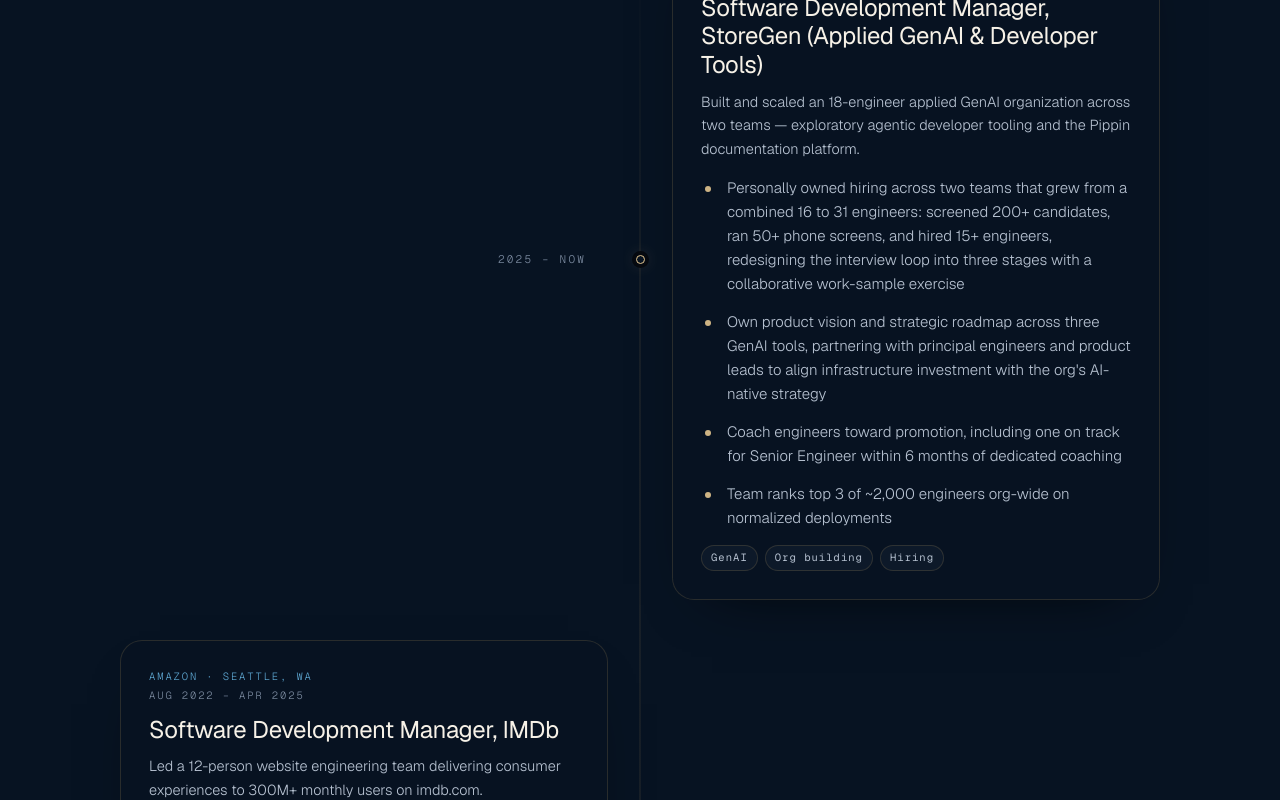
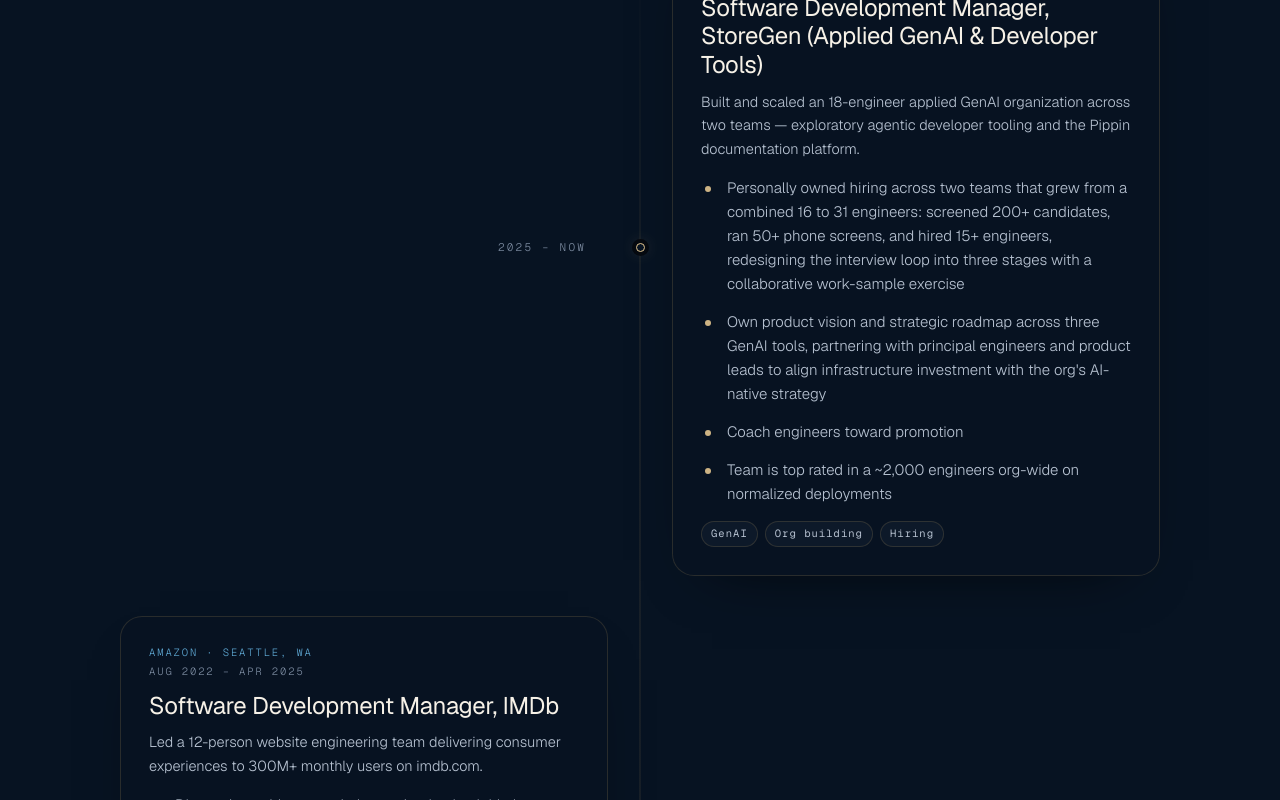
Before and after one commit to cathkwok/portfolio, a Next.js app: page /portfolio/ in a window 1280 px wide. Shown: the part 1849-2649 px from the top of the page. Built offline with nearby package versions, Linux system fonts and the light colour scheme.

Commit message:
Update resume.ts

```diff
--- a/src/data/resume.ts
+++ b/src/data/resume.ts
@@ -235,8 +235,8 @@
     "highlights": [
       "Personally owned hiring across two teams that grew from a combined 16 to 31 engineers: screened 200+ candidates, ran 50+ phone screens, and hired 15+ engineers, redesigning the interview loop into three stages with a collaborative work-sample exercise",
       "Own product vision and strategic roadmap across three GenAI tools, partnering with principal engineers and product leads to align infrastructure investment with the org's AI-native strategy",
-      "Coach engineers toward promotion, including one on track for Senior Engineer within 6 months of dedicated coaching",
-      "Team ranks top 3 of ~2,000 engineers org-wide on normalized deployments"
+      "Coach engineers toward promotion",
+      "Team is top rated in a ~2,000 engineers org-wide on normalized deployments"
     ],
   body: "",
   },
```
